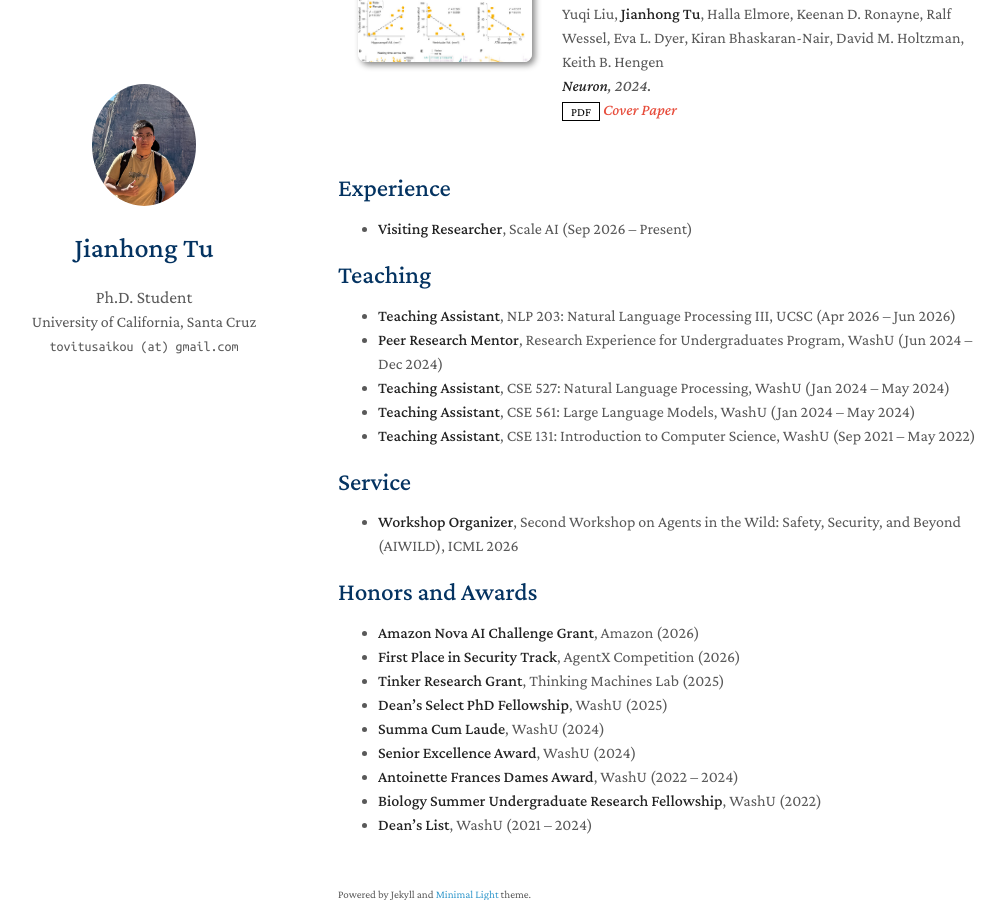
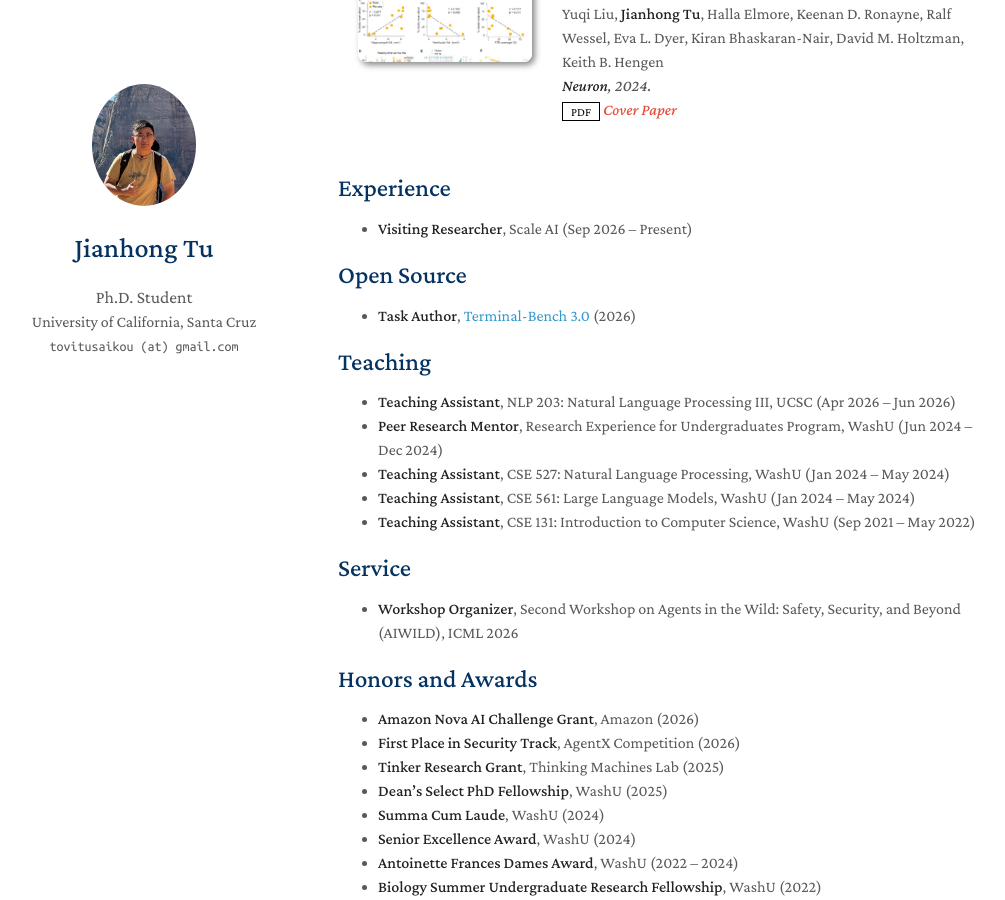
Before and after one commit to JianhongTu/jianhongtu.github.io, a Jekyll site: the page built from index.md, in a window 1280 px wide and 900 px high, scrolled down 2415 px. Shown: the whole window, without its empty margins (132-1137 px from the left). Built offline with Jekyll 4.4.1, drawn with Linux system fonts in a browser that asks for light colours; a style sheet for code colours, icons or effects is not loaded; our own code applies the rules of GitHub Pages for plain Markdown files.

Commit message:
Feat: add Open Source section with Terminal-Bench 3.0 task author

```diff
--- a/index.md
+++ b/index.md
@@ -13,6 +13,10 @@ My research interests lie in foundation models, post-training, agentic AI, and c
 ## Experience
 
 - **Visiting Researcher**, Scale AI (Sep 2026 – Present)
+
+## Open Source
+
+- **Task Author**, [Terminal-Bench 3.0](https://www.tbench.ai/contributors) (2026)
 
 ## Teaching
 
```
